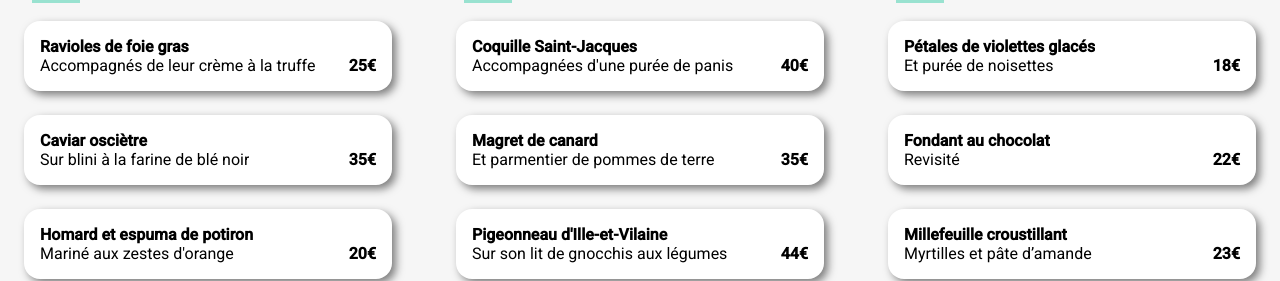
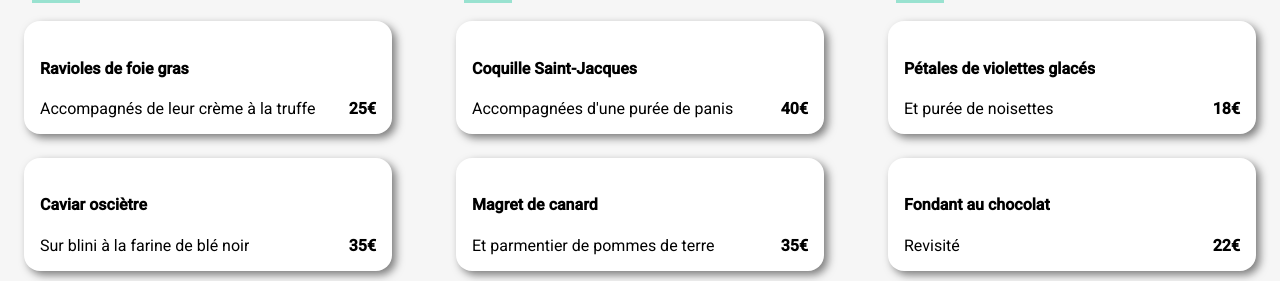
Before and after one commit to Karima58/P3-ohmyfood-12042022, a website: page pages/restaurant-2.html in a window 1280 px wide. Shown: the part 542-823 px from the top of the page. Drawn offline with Linux system fonts and the light colour scheme; a web font is replaced by a local one.

Commit message:
pages completed

```diff
--- a/sass/pages/restaurant.scss
+++ b/sass/pages/restaurant.scss
@@ -96,7 +96,7 @@ body{
     @media (max-width:variables.$breakpoint){
         grid-template-columns: repeat(1, 3fr);
     }
-}
+
 
 
 #title-menu h3{
@@ -135,11 +135,11 @@ body{
 
             .menu-items__description{
                 padding:1rem;
-                overflow: hidden;
+                //overflow: hidden;
 
                 h4, p{
-                    padding:0;
-                    margin:0;
+                   // padding:0;
+                   // margin:0;
                     overflow: hidden;
                     white-space:nowrap;
                     text-overflow: ellipsis;
@@ -187,6 +187,7 @@ body{
             }
         }
 }
+}
 
     .order{
         padding-bottom: 4rem;
--- a/sass/utils/animations.scss
+++ b/sass/utils/animations.scss
@@ -10,7 +10,7 @@
             opacity:1;
         }
         100%{
-            transform:rotate(360deg);
+            transform:rotate(-360deg);
             opacity:1;
         }
     }
--- a/sass/utils/variables.scss
+++ b/sass/utils/variables.scss
@@ -1,2 +1,3 @@
 $tuto-bullet-height:1rem;
 $breakpoint:1200px;
+$breakpoints:400px;
```
Also changed, not shown: pages/restaurant-1.html (+2 -0 lines), style.css, 1 other file.
